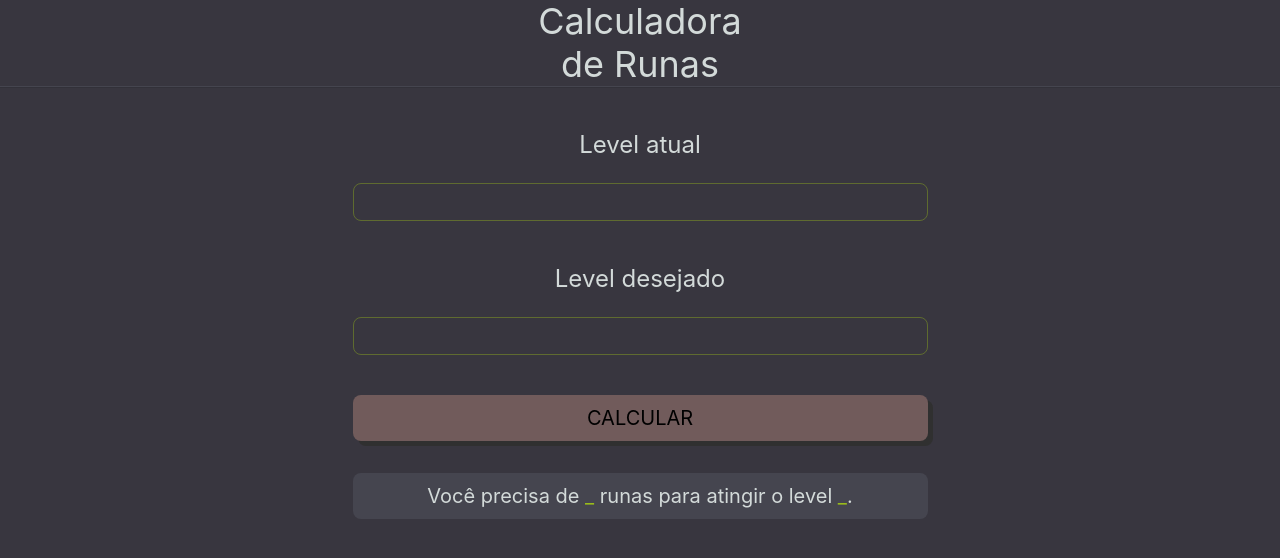
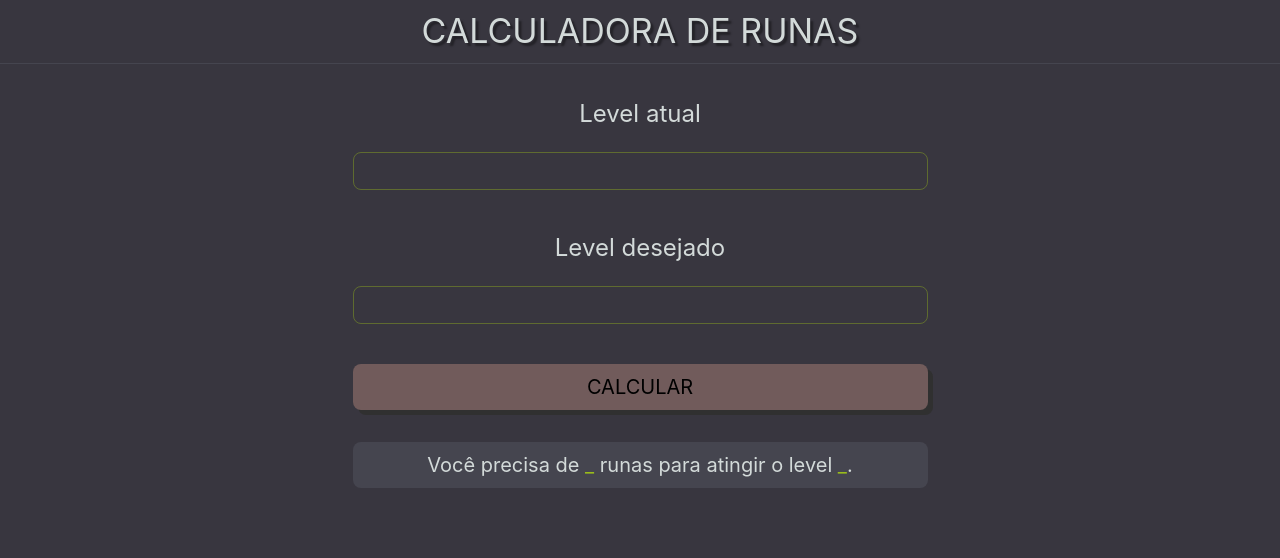
Before and after one commit to gabrielgoisandrade/runes-calculator, a Next.js app: page / in a window 1280 px wide. Shown: the top 558 px of the page. Built offline with nearby package versions, Linux system fonts and the light colour scheme; a web font is replaced by a local one.

Commit message:
chore: ajuste no base

```diff
--- a/src/layouts/Base.tsx
+++ b/src/layouts/Base.tsx
@@ -8,10 +8,7 @@ type BaseLayoutProps = {
 export const BaseLayout = ({ children }: BaseLayoutProps) => {
     return (
         <>
-            <h1 className={styles.base__title}>
-                Calculadora <br />
-                de Runas
-            </h1>
+            <h1 className={styles.base__title}>Calculadora de Runas</h1>
 
             <main className={styles.base__container}>{children}</main>
         </>
--- a/src/layouts/base.module.scss
+++ b/src/layouts/base.module.scss
@@ -1,14 +1,21 @@
 @use '@styles/abstracts' as *;
 
 .base__title {
-    font-size: spacing(9);
+    position: sticky;
+    top: 0;
+    display: flex;
+    flex-wrap: nowrap;
+    align-items: center;
+    justify-content: center;
+    min-height: spacing(16);
     text-align: center;
+    text-transform: uppercase;
     letter-spacing: 3;
+    text-shadow: 3px 3px 2px hsl(0deg 0% 0% / 40%);
+    background-color: $bg-default;
     border-bottom: 1px solid $secondary;
-    box-shadow: 0 1px hsl(0deg 0% 0% / 10%);
 }
 
 .base__container {
-    padding: spacing(4);
-    margin-block: spacing(6);
+    margin: spacing(8) spacing(4);
 }
```
